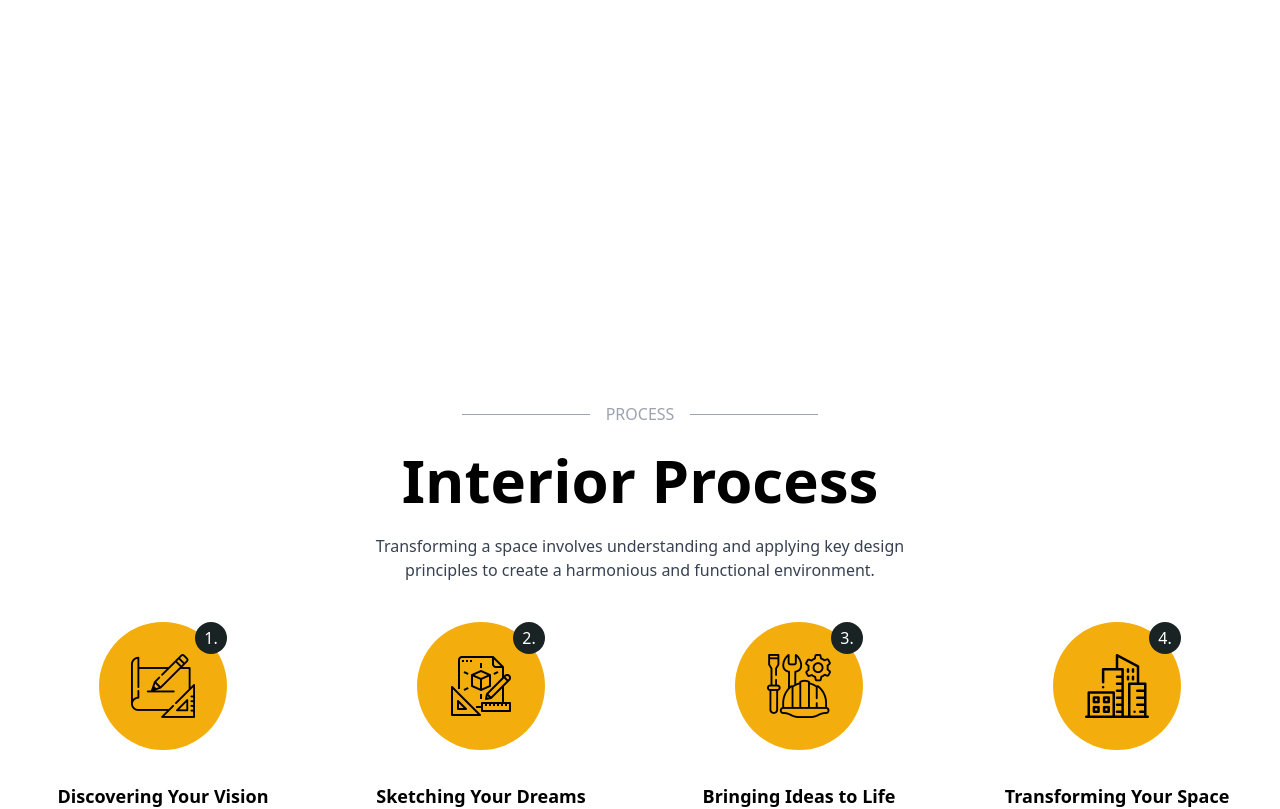
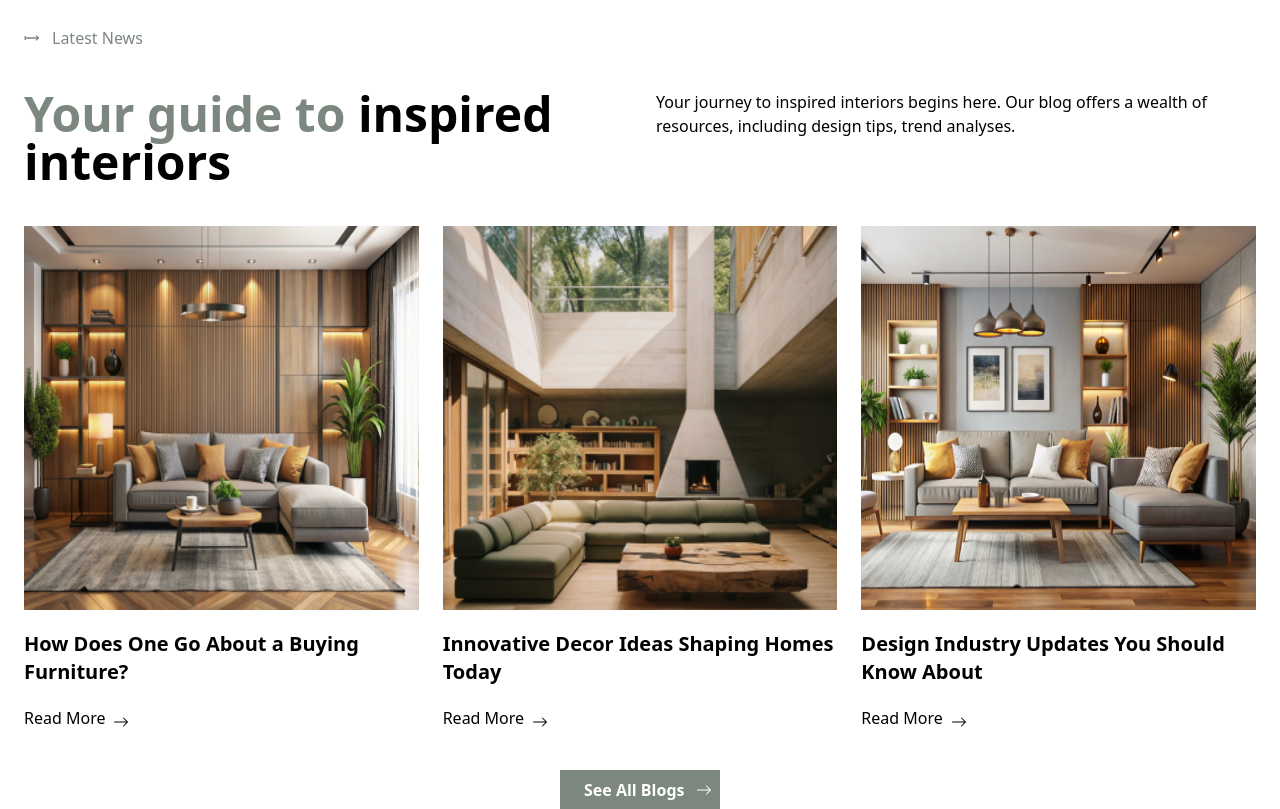
Before and after one commit to Coader-Sasmi/elite_work, a Next.js app: page / in a window 1280 px wide. Shown: the part 4700-5509 px from the top of the page. Built offline with nearby package versions, Linux system fonts and the light colour scheme.

Commit message:
News Section completed

```diff
--- a/src/app/page.tsx
+++ b/src/app/page.tsx
@@ -4,9 +4,9 @@
 import {
   AboutUs,
   ChooseUs,
+  News,
   Process,
   Services,
-  ShowCase,
   WeWork,
 } from "@/components";
 
@@ -18,8 +18,9 @@ export default function Home() {
       <ChooseUs />
       <Services />
       <WeWork />
-      <ShowCase />
+      {/* <ShowCase /> */}
       <Process />
+      <News />
     </>
   );
 }
--- /dev/null
+++ b/src/components/News.tsx
@@ -0,0 +1,102 @@
+/* eslint-disable @typescript-eslint/no-explicit-any */
+"use client";
+
+import { motion } from "framer-motion";
+import { BsArrowRight } from "react-icons/bs";
+import { CgArrowLongRightL } from "react-icons/cg";
+
+export default function News() {
+  const serviceArr = [
+    {
+      image: "./why_choose_1.jpg",
+      title: "How Does One Go About a Buying Furniture?",
+    },
+    {
+      image: "./why_choose_2.jpg",
+      title: "Innovative Decor Ideas Shaping Homes Today",
+    },
+    {
+      image: "./why_choose_3.jpg",
+      title: "Design Industry Updates You Should Know About",
+    },
+    // {
+    //   image: "./why_choose_4.jpg",
+    //   title: "Residential Interior Design",
+    // },
+  ];
+  return (
+    <aside className="main-container py-10 flex flex-col gap-10">
+      <section className="w-full flex flex-col gap-10">
+        <motion.div
+          className="flex gap-3 items-center text-quaternary"
+          initial={{ y: 50, opacity: 0.5 }}
+          whileInView={{ y: 0, opacity: 1 }}
+          transition={{ ease: "easeOut", duration: 1.5 }}
+        >
+          <CgArrowLongRightL />
+          <h5 className="font-medium">Latest News</h5>
+        </motion.div>
+        <div className="flex lg:flex-row flex-col gap-8">
+          <h1 className="text-5xl font-semibold w-full">
+            <span className="text-quaternary">Your guide to</span> inspired{" "}
+            <br />
+            interiors
+          </h1>
+          <motion.p
+            className="w-full"
+            initial={{ y: 50, opacity: 0.5 }}
+            whileInView={{ y: 0, opacity: 1 }}
+            transition={{ ease: "easeOut", duration: 2 }}
+          >
+            Your journey to inspired interiors begins here. Our blog offers a
+            wealth of resources, including design tips, trend analyses.
+          </motion.p>
+        </div>
+      </section>
+      <section className="grid lg:grid-cols-3 md:grid-cols-2 grid-cols-1 gap-6">
+        {serviceArr?.map((curElm, i) => (
+          <motion.div
+            key={i}
+            className="flex flex-col gap-5"
+            initial={{ y: 50, opacity: 0.5 }}
+            whileInView={{ y: 0, opacity: 1 }}
+            transition={{ ease: "easeOut", duration: 2.5 }}
+          >
+            <img src={curElm?.image} alt="image" className="h-96 w-auto" />
+            <h1 className="text-xl font-semibold">{curElm?.title}</h1>
+            <div className="flex gap-2 items-end cursor-pointer ">
+              <p>Read More</p>
+              <BsArrowRight className="" />
+            </div>
+          </motion.div>
+        ))}
+      </section>
+      <motion.section
+        className="flex justify-center items-center"
+        initial={{ y: 50, opacity: 0.5 }}
+        whileInView={{ y: 0, opacity: 1 }}
+        transition={{ ease: "easeOut", duration: 3 }}
+      >
+        <motion.div
+          whileHover="hover"
+          className="relative w-40 cursor-pointer overflow-hidden p-5 bg-quaternary"
+        >
+          <motion.div
+            className="absolute inset-0 bg-secondary whitespace-nowrap"
+            initial={{ width: "0%" }}
+            variants={{
+              hover: {
+                width: "100%",
+                transition: { duration: 0.4, ease: "easeInOut" },
+              },
+            }}
+          >
+            <button className="relative z-10 flex gap-3 items-center font-semibold px-6 text-white py-2">
+              See All Blogs <BsArrowRight />
+            </button>
+          </motion.div>
+        </motion.div>
+      </motion.section>
+    </aside>
+  );
+}
--- a/src/components/index.ts
+++ b/src/components/index.ts
@@ -4,6 +4,7 @@ export { default as ChooseUs } from "./ChooseUs";
 export { default as Footer } from "./Footer";
 export { default as HeroSec } from "./HeroSec";
 export { default as Navbar } from "./Navbar";
+export { default as News } from "./News";
 export { default as Process } from "./Process";
 export { default as ResponsiveNav } from "./ResponsiveNav";
 export { default as Services } from "./Services";
```
